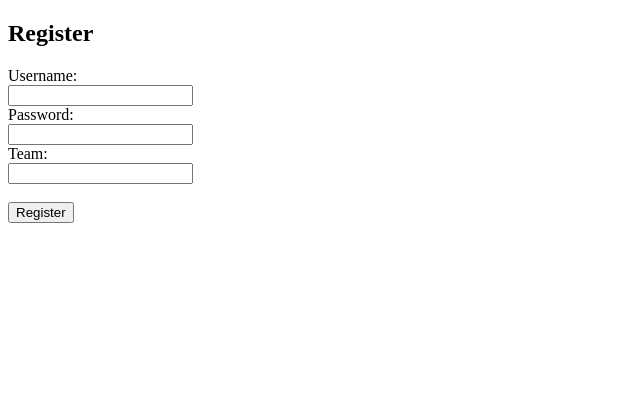
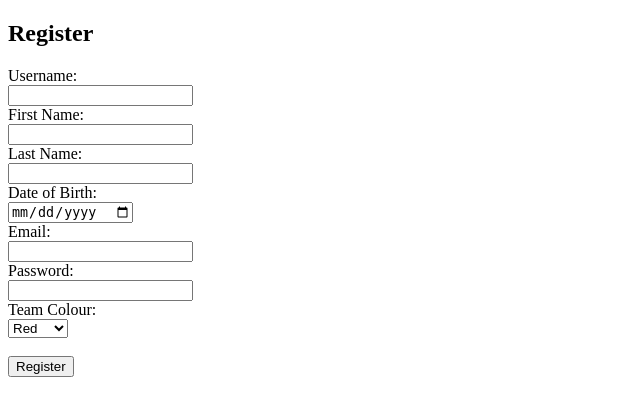
Before and after one commit to SC1333/Die-Holder, a Django app: page /register/ in a window 1280 px wide. Shown: the top 416 px of the page, without its empty margins (0-640 px from the left). Run offline with Django 5.2, Linux system fonts and the light colour scheme.

Commit message:
Update register.html

```diff
--- a/sustainability/templates/register.html
+++ b/sustainability/templates/register.html
@@ -14,10 +14,22 @@
         {% csrf_token %}
         <label for="username">Username:</label><br>
         <input type="text" id="username" name="username" required><br>
+        <label for="firstname">First Name:</label><br>
+        <input type="text" id="firstname" name="firstname" required><br>
+        <label for="lastname">Last Name:</label><br>
+        <input type="text" id="lastname" name="lastname" required><br>
+        <label for="dob">Date of Birth:</label><br>
+        <input type="date" id="dob" name="dob" required><br>
+        <label for="email">Email:</label><br>
+        <input type="email" id="email" name="email" required><br>
         <label for="password">Password:</label><br>
         <input type="password" id="password" name="password" required><br>
-        <label for="team">Team:</label><br>
-        <input type="text" id="team" name="team" required><br><br>
+        <label for="team_colour">Team Colour:</label><br>
+        <select id="team_colour" name="team_colour" required>
+            <option value="red">Red</option>
+            <option value="green">Green</option>
+            <option value="blue">Blue</option>
+        </select><br><br>
         <input type="submit" value="Register">
     </form>
 </body>
```
